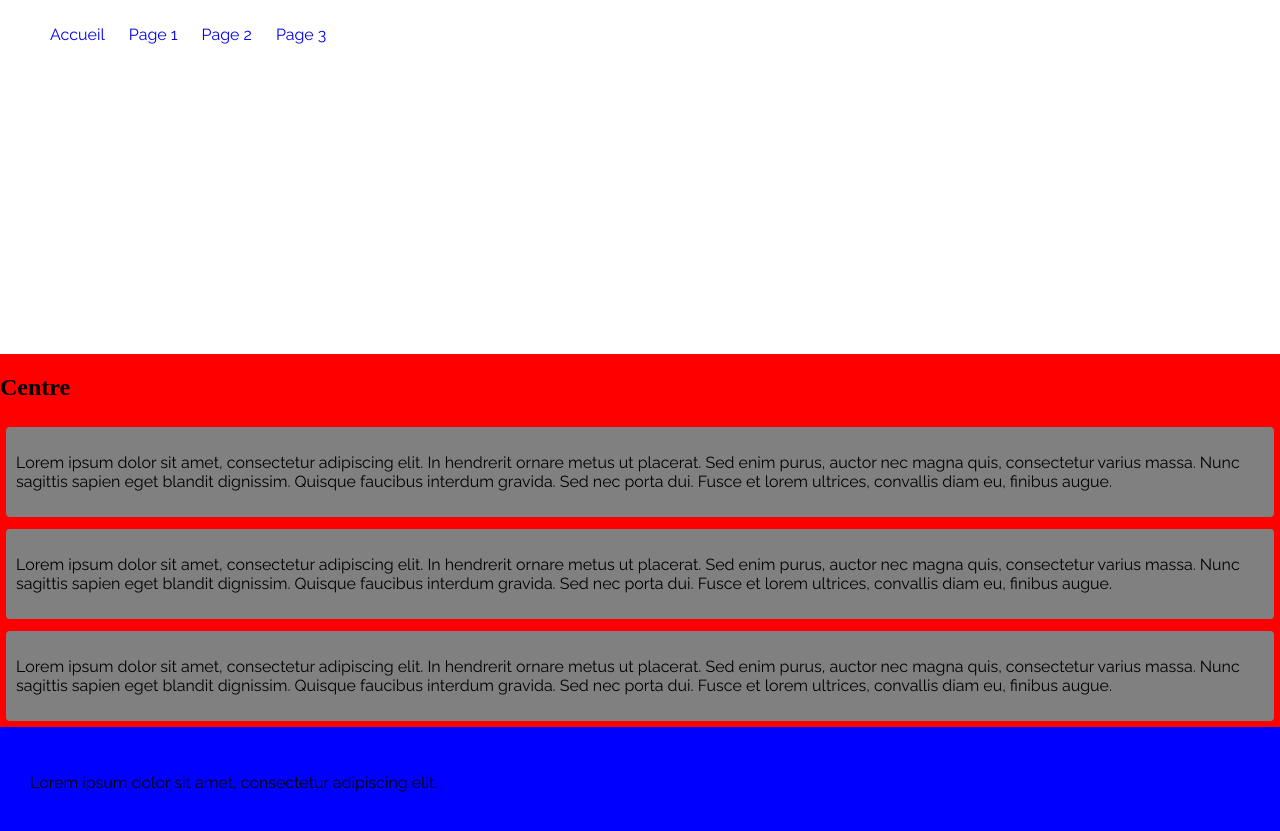
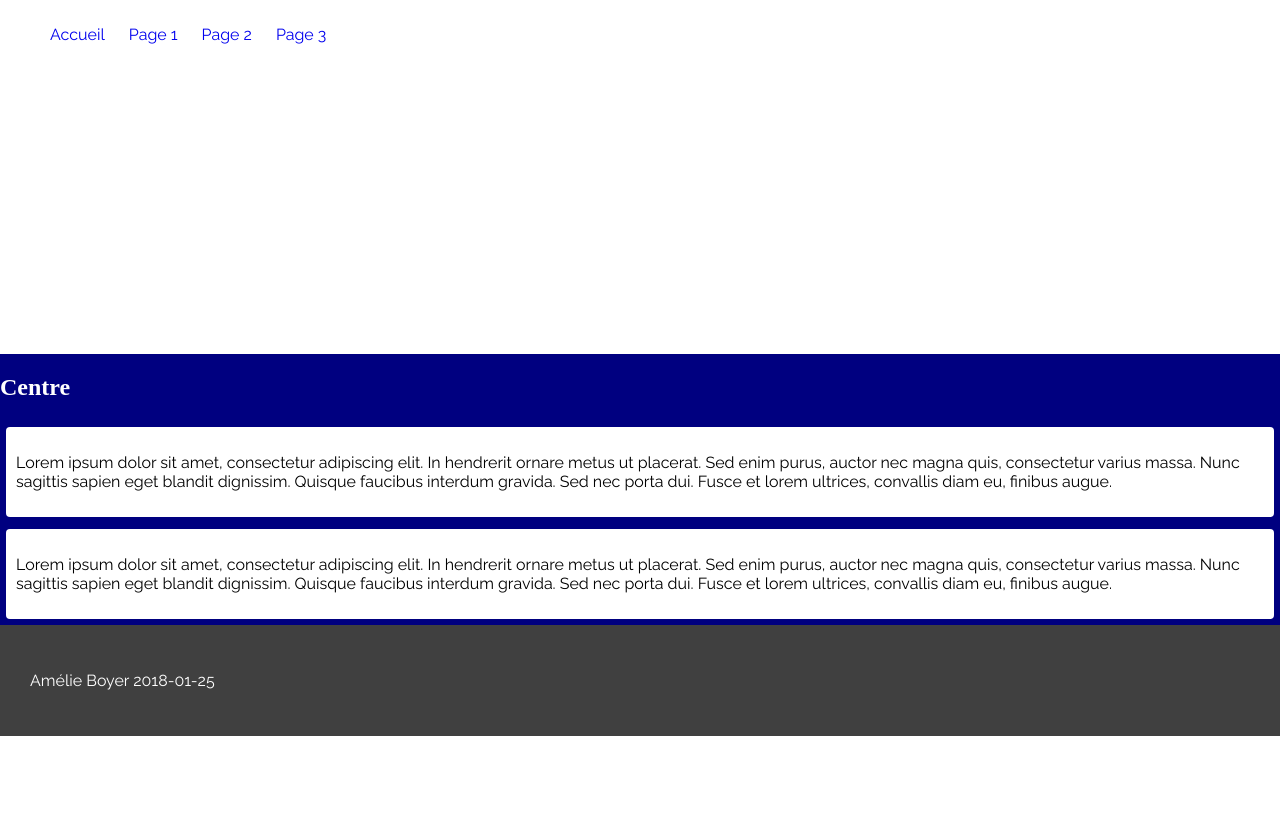
Before and after one commit to amelieboyer/veille_node, a plain HTML site: page index.html in a window 1280 px wide. Shown: the part 135-966 px from the top of the page. After the commit the page ends 871 px from the top, so only its background shows below. Drawn offline with Linux system fonts and the light colour scheme.

Commit message:
modification du footer (p)

```diff
--- a/index.html
+++ b/index.html
@@ -43,14 +43,10 @@
 		<div id="deuxieme">
 			<p>Lorem ipsum dolor sit amet, consectetur adipiscing elit. In hendrerit ornare metus ut placerat. Sed enim purus, auctor nec magna quis, consectetur varius massa. Nunc sagittis sapien eget blandit dignissim. Quisque faucibus interdum gravida. Sed nec porta dui. Fusce et lorem ultrices, convallis diam eu, finibus augue.</p>
 		</div>
-
-		<div id="troisieme">
-			<p>Lorem ipsum dolor sit amet, consectetur adipiscing elit. In hendrerit ornare metus ut placerat. Sed enim purus, auctor nec magna quis, consectetur varius massa. Nunc sagittis sapien eget blandit dignissim. Quisque faucibus interdum gravida. Sed nec porta dui. Fusce et lorem ultrices, convallis diam eu, finibus augue.</p>
-		</div>
 	</div>
 
 	<footer>
-		<p>Lorem ipsum dolor sit amet, consectetur adipiscing elit.</p>
+		<p>Amélie Boyer 2018-01-25</p>
 	</footer>
 </div>
 
--- a/less/style.less
+++ b/less/style.less
@@ -68,7 +68,7 @@ body {
  #centre {
 
  	display: flex;
- 	background-color: red;
+ 	background-color: navy;
  	flex-wrap: wrap;
 
 
@@ -77,12 +77,13 @@ body {
 #centre h2 {
 
 	text-align: center;
+	color: white;
 }
 
  div#premier {
 
  	display: flex;
- 	background-color: grey;
+ 	background-color: white;
  	margin: 6px;
  	border-radius: 4px;
 
@@ -100,7 +101,7 @@ div#premier p {
  div#deuxieme {
 
  	display: flex;
- 	background-color: grey;
+ 	background-color: white;
  	margin: 6px;
  	border-radius: 4px;
  }
@@ -114,33 +115,15 @@ div#premier p {
  }
 
 
- div#troisieme {
-
- 	display: flex;
- 	background-color: grey;
- 	margin: 6px;
- 	border-radius: 4px;
- }
-
-
- div#troisieme p {
-
-
- 	display: flex;
- 	font-family: 'Raleway';
- 	padding: 10px;
-
- }
-
-
  footer {
 
 	display: flex;
-	background-color: blue;
+	background-color: #404040;
 }
 
  footer p {
 
+ 	color: white;
  	padding: 30px;
  	font-size: 1em;
  	font-family: 'Raleway';
```
Also changed, not shown: css/style.css.
